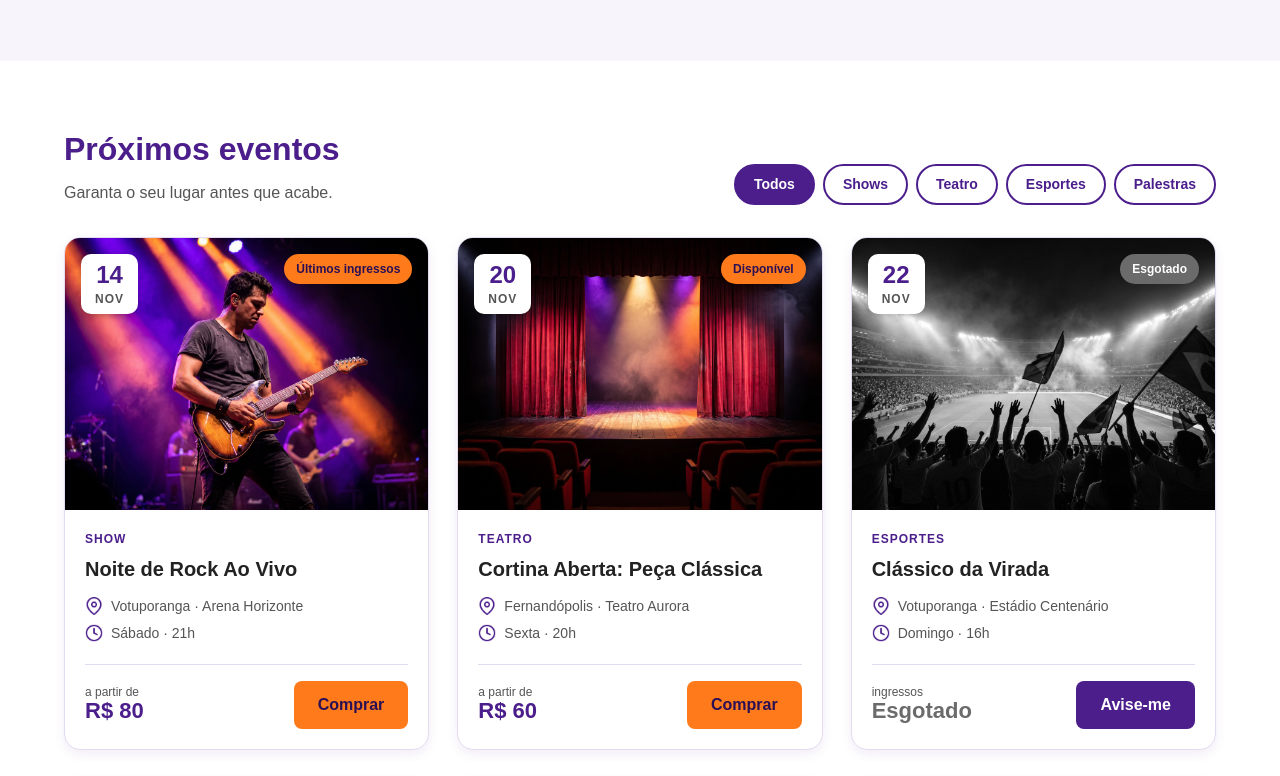
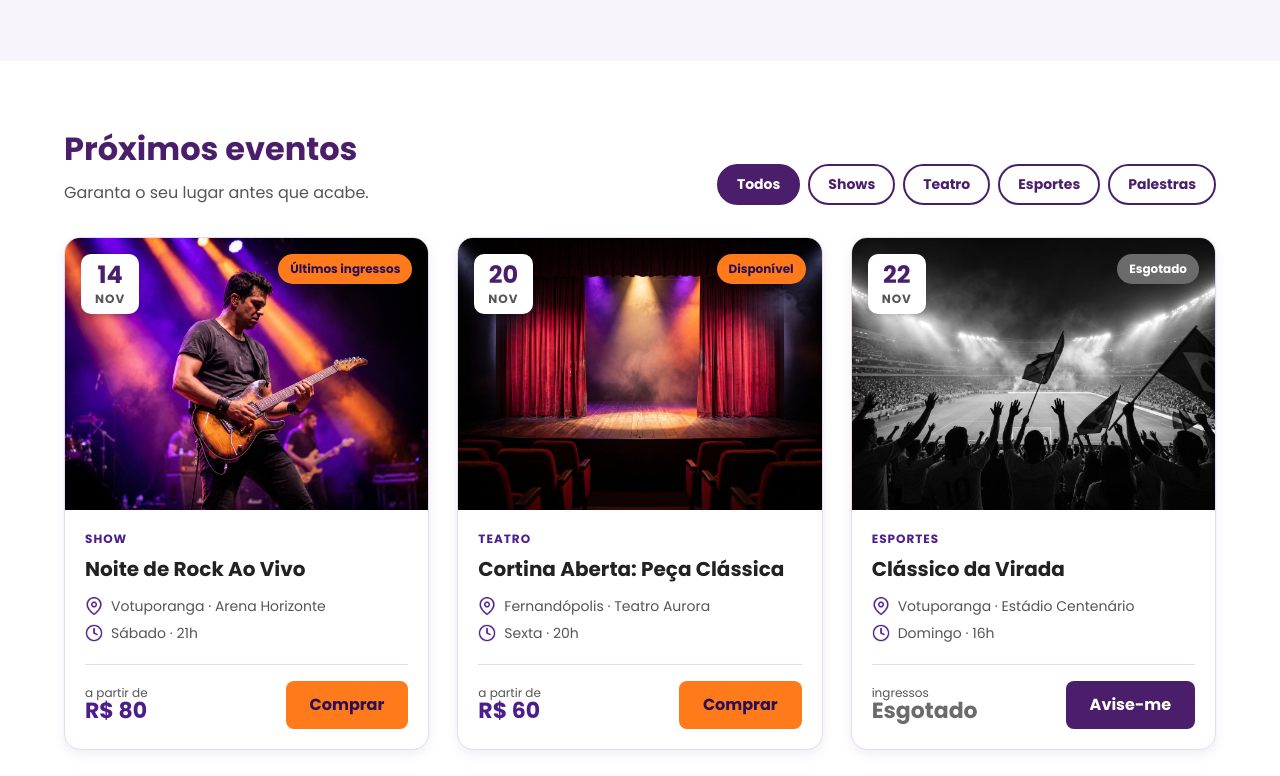
Before and after one commit to isabellyvsilva8-cmyk/ingresso-ja, a plain HTML site: page index.html in a window 1280 px wide. Shown: the part 1067-1843 px from the top of the page. Drawn offline with Linux system fonts and the light colour scheme.

Commit message:
projeto-pronto

```diff
--- a/index.html
+++ b/index.html
@@ -10,6 +10,9 @@
   <title>Ingresso Já — Os melhores eventos de Votuporanga e região</title>
   <!-- Ícone da aba, título da aba e ligação com o arquivo de estilos -->
   <link rel="icon" href="img/icone-ingresso.png" type="image/png">
+  <link rel="preconnect" href="https://fonts.googleapis.com">
+<link rel="preconnect" href="https://fonts.gstatic.com" crossorigin>
+<link href="https://fonts.googleapis.com/css2?family=Poppins:wght@400;600;700&display=swap" rel="stylesheet">
   <link rel="stylesheet" href="style.css">
 </head>
 <body id="topo">
--- a/style.css
+++ b/style.css
@@ -4,6 +4,13 @@
    Os conceitos da aula ainda NÃO aparecem de propósito:
    cores em hexadecimal, tamanhos em px, fonte Arial e nenhuma animação.
    A responsividade (media queries) fica no fim deste arquivo e não faz parte da aula. */
+
+   /*variaveis */
+   :root {
+    --cor-primaria: #4B1E6C;
+    --cor-destaque: #FF7A1A;
+    --fonte-base: "Poppins", Arial, sans-serif;
+   }
 
 /* RESET: zera as margens e o espaçamento padrão do navegador.
    box-sizing: border-box faz width e height já contarem o padding e a borda (o box model fica previsível). */
@@ -16,7 +23,7 @@
 /* CORPO DA PÁGINA: fonte, cor de fundo e cor do texto que todos os elementos herdam.
    line-height é a altura da linha (1.5 = uma vez e meia o tamanho da fonte). */
 body {
-  font-family: Arial, sans-serif;
+  font-family: var(--fonte-base);
   background-color: #f7f5fb;
   color: #222222;
   line-height: 1.5;
@@ -52,7 +59,7 @@ ol {
   left: 16px;
   z-index: 10;
   background-color: #ffffff;
-  color: #4B1E8C;
+  color:var(--cor-primaria);
   font-weight: bold;
   padding: 10px 18px;
   border-radius: 8px;
@@ -67,14 +74,14 @@ ol {
    inline-block permite usar padding e largura, mantendo o botão do tamanho do texto. */
 .botao {
   display: inline-block;
-  background-color: #FF7A1A;
+  background-color: var(--cor-destaque);
   color: #2a0f55;
   padding: 12px 24px;
   border-radius: 8px;
   border: none;
   text-decoration: none;
   text-align: center;
-  font-family: Arial, sans-serif;
+  font-family: var(--fonte-base);
   font-size: 16px;
   font-weight: bold;
   cursor: pointer;
@@ -90,13 +97,13 @@ ol {
 
 /* VARIAÇÃO: botão roxo (usado no Avise-me e na newsletter). */
 .botao-secundario {
-  background-color: #4B1E8C;
+  background-color: var(--cor-primaria);
   color: #ffffff;
 }
 
 /* CABEÇALHO: faixa roxa no topo. box-shadow cria a sombra: deslocamento horizontal, vertical, desfoque e cor. */
 .cabecalho {
-  background-color: #4B1E8C;
+  background-color: var(--cor-primaria);
   padding: 14px 0;
   box-shadow: 0 2px 8px rgba(0, 0, 0, 0.25);
 }
@@ -149,7 +156,7 @@ ol {
   position: relative;
   display: flex;
   align-items: center;
-  min-height: 560px;
+  min-height: 70vh; /* 70% da altura da janela */
   background-image: url("img/hero.jpeg");
   background-size: cover;
   background-position: center;
@@ -196,7 +203,7 @@ ol {
 
 /* TÍTULO PRINCIPAL: letter-spacing negativo aproxima as letras, o que fica melhor em títulos grandes. */
 .hero-texto h1 {
-  font-size: 52px;
+  font-size: 3.25rem;
   line-height: 1.15;
   letter-spacing: -1px;
   margin-bottom: 16px;
@@ -232,7 +239,7 @@ ol {
 .campo span {
   font-size: 12px;
   font-weight: bold;
-  color: #4B1E8C;
+  color: var(--cor-primaria);
   text-transform: uppercase;
   letter-spacing: 1px;
 }
@@ -244,7 +251,7 @@ ol {
   border: none;
   background-color: transparent;
   color: #222222;
-  font-family: Arial, sans-serif;
+  font-family: var(--fonte-base);
   font-size: 16px;
   padding: 4px 0;
 }
@@ -315,7 +322,7 @@ ol {
 
 .titulo-secao h2 {
   font-size: 32px;
-  color: #4B1E8C;
+  color: var(--cor-primaria);
   margin-bottom: 8px;
 }
 
@@ -387,16 +394,16 @@ ol {
 .filtros a {
   display: block;
   padding: 8px 18px;
-  border: 2px solid #4B1E8C;
+  border: 2px solid var(--cor-primaria);
   border-radius: 24px;
-  color: #4B1E8C;
+  color: var(--cor-primaria);
   text-decoration: none;
   font-size: 14px;
   font-weight: bold;
 }
 
 .filtros a.ativo {
-  background-color: #4B1E8C;
+  background-color: var(--cor-primaria);
   color: #ffffff;
 }
 
@@ -417,6 +424,24 @@ ol {
   border-radius: 16px;
   overflow: hidden;
   box-shadow: 0 4px 12px rgba(75, 30, 140, 0.08);
+  transition: transform 0.5s ease,
+  box-shadow 0.5s ease;
+}
+
+.card:hover {
+  transform: translateY(-6px);
+  box-shadow: 0 18px 36px rgba(75, 30, 140, 0.25);
+}
+
+@keyframes subir {
+  from {
+    opacity: 0;
+    transform: translateY(24px);
+  }
+  to {
+    opacity: 0;
+    transform: translateY(0);
+  }
 }
 
 /* Área da foto: position relative para a data e o selo ficarem sobre ela. */
@@ -446,7 +471,7 @@ ol {
 .data strong {
   display: block;
   font-size: 24px;
-  color: #4B1E8C;
+  color: var(--cor-primaria);
 }
 
 .data span {
@@ -709,7 +734,7 @@ ol {
   padding: 14px 16px;
   border: none;
   border-radius: 8px;
-  font-family: Arial, sans-serif;
+  font-family: var(--fonte-base);
   font-size: 16px;
 }
 
```
